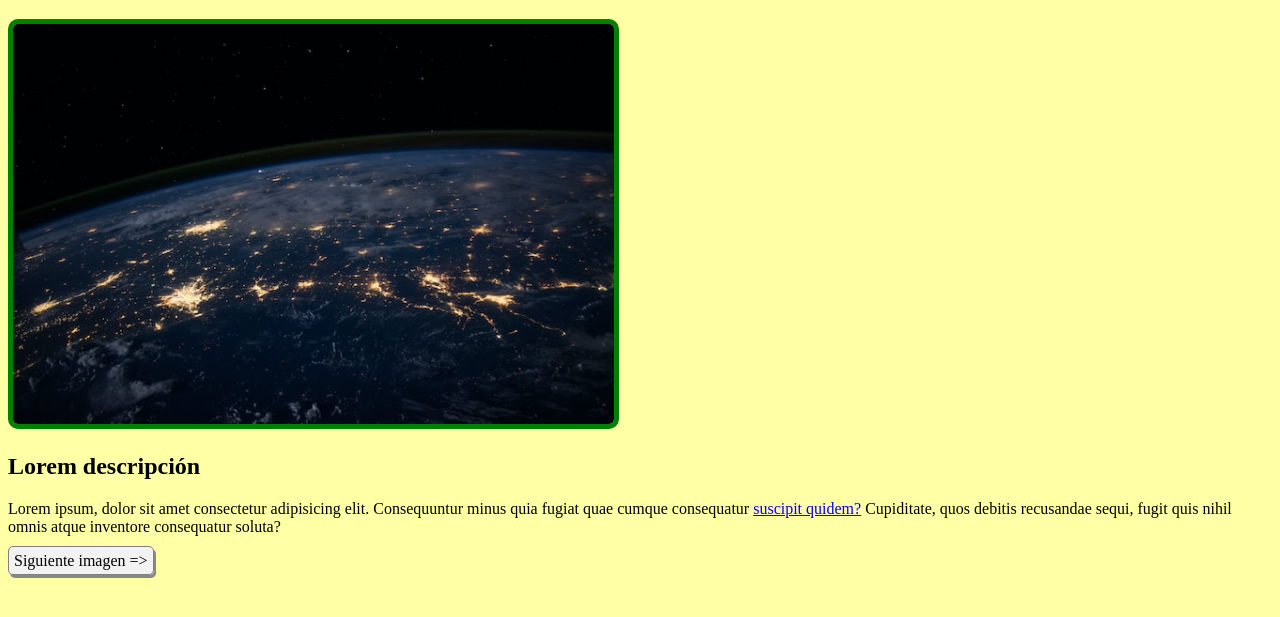
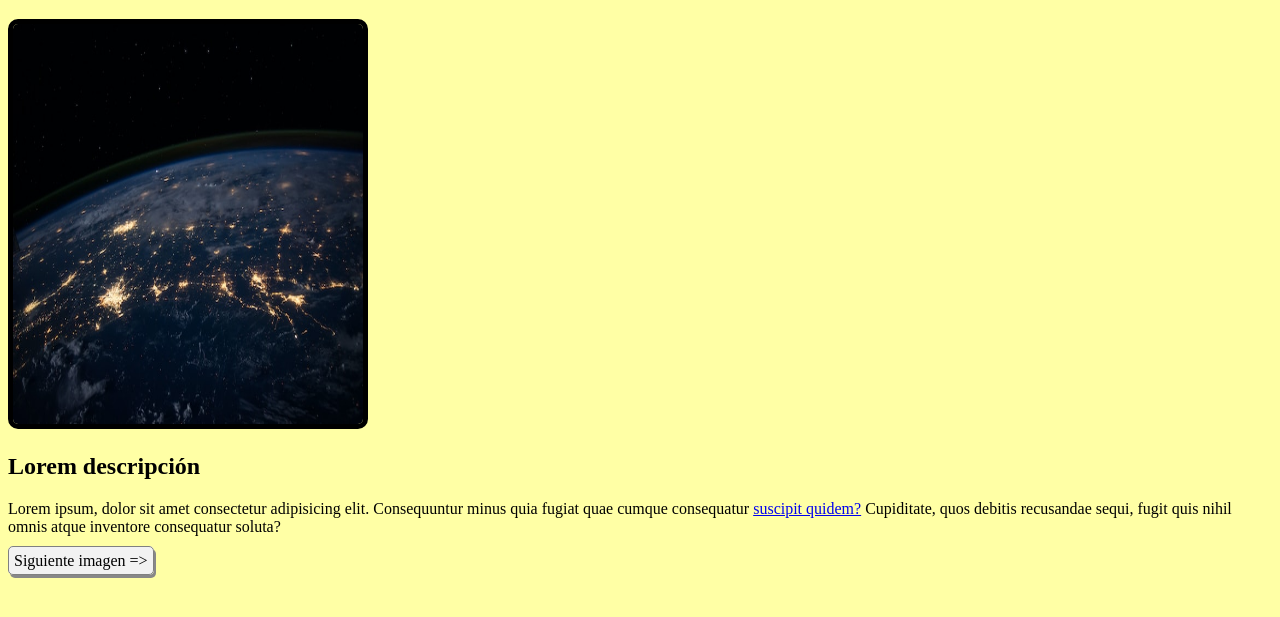
Before and after one commit to fproletti/tallergrupal6, a plain HTML site: page index.html in a window 1280 px wide. Shown: the part 61-678 px from the top of the page. Drawn offline with Linux system fonts and the light colour scheme.

Commit message:
cambio en el tamaño de imagenes

```diff
--- a/styles.css
+++ b/styles.css
@@ -3,9 +3,10 @@ body {
 }
 
 .image{
-    border: 5px solid green;
+    border: 5px solid;
     border-radius: 10px;
     height: 400px;
+    width: 350px;
 }
 
 .link-button {
```
